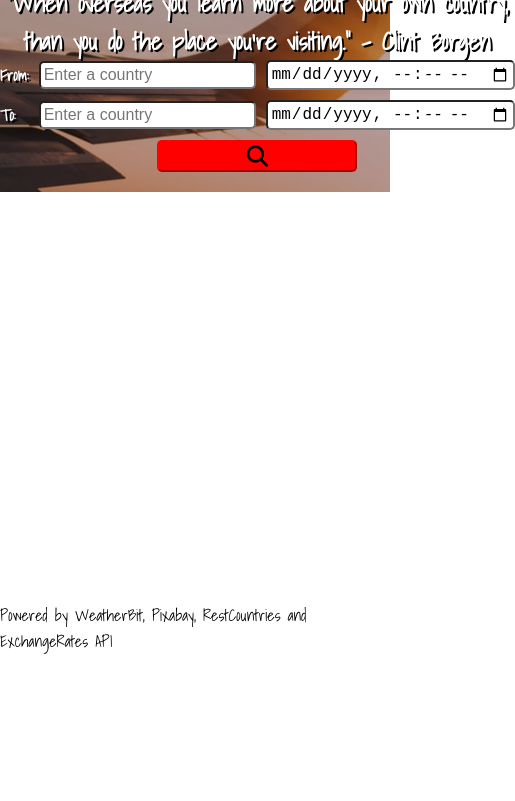
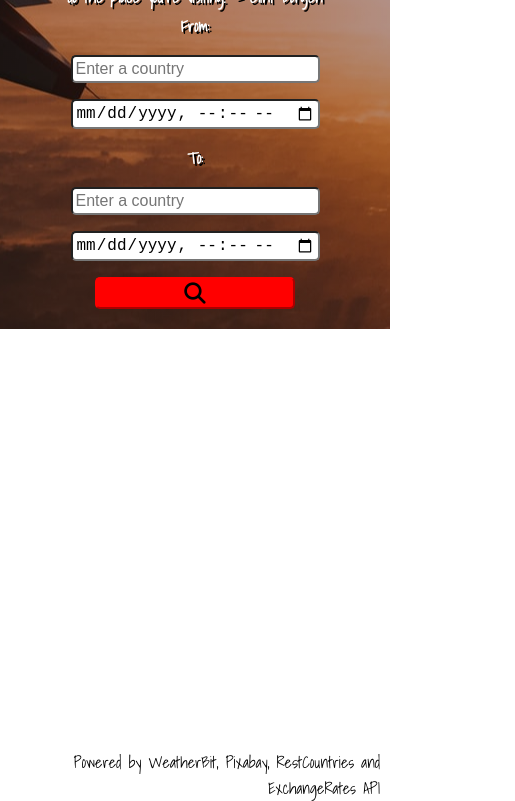
Before and after one commit to Kyle-Law/travel_planner, a website built with webpack: page src/client/views/index.html in a window 390 px wide. Shown: the part 119-920 px from the top of the page, 515 px wide, since content can reach past the window. Before the commit the page ends 844 px from the top, so only its background shows below. Built offline with nearby package versions, Linux system fonts and the light colour scheme; a web font is replaced by a local one.

Commit message:
Fixed responsiveness

```diff
--- a/src/client/styles/base.scss
+++ /dev/null
@@ -1,18 +0,0 @@
-body {
-    display: flex;
-    flex-direction: column;
-    min-height: 100vh;
-}
-
-main {
-    flex: 2;
-}
-
-section {
-    max-width: 800px;
-    margin: 50px auto;
-}
-
-.highlight {
-    font-weight: 800;
-}
--- a/src/client/styles/footer.scss
+++ /dev/null
@@ -1,5 +0,0 @@
-footer {
-    background: black;
-    color: white;
-    padding: 10px;
-}
--- a/src/client/styles/form.scss
+++ /dev/null
@@ -1,12 +0,0 @@
-form {
-    border: 1px solid #545454;
-    border-radius: 3px;
-    padding: 40px;
-}
-
-input {
-    padding: 5px 20px;
-    width: 100%;
-    line-height: 16px;
-    margin: 10px 0;
-}
--- a/src/client/styles/header.scss
+++ /dev/null
@@ -1,5 +0,0 @@
-header {
-    display: flex;
-    justify-content: space-between;
-    padding: 10px 40px;
-}
--- a/src/client/styles/style.scss
+++ b/src/client/styles/style.scss
@@ -7,8 +7,7 @@
 
 body {
     min-height: 100%;
-    font-family: yellowRabbit;
-    font-family: 'Glegoo', serif;
+    // font-family: 'Glegoo', serif;
     font-family: 'Shadows Into Light', cursive;
 }
 
@@ -117,12 +116,21 @@ footer {
     height: 3em;
     float: right;
     margin-right: 10px;
+    text-align: right;
+}
+
+.centralize {
+    display: grid;
+    place-items: center;
+    margin-top: 20px;
 }
 
 .result_container {
     color: white;
     width: max-content;
     min-height: 400px;
+    text-align: center;
+    border-radius: 4px;
 }
 
 #landing_wrapper {
@@ -134,22 +142,32 @@ footer {
 // Media Queries
 @media (max-width:1159px) {
     form {
-        grid-auto-flow:row;
-        grid-template-columns: repeat(3,max-content);
+        // grid-auto-flow:row;
+        // grid-template-columns: repeat(3,max-content);
+        // grid-auto-flow
     }
 }
 
 @media (max-width:768px) {
     .container h1 {
-        font-size: 4rem;
+        font-size: 3rem;
+    }
+
+    form {
+        display: flex;
+        flex-direction: column;
+        text-align: center;
     }
 
     .container h3 {
-        font-size: 1.5rem;
+        font-size: 1rem;
     }
 
     form label, form input {
         font-size: 1rem;
+        width: 100%;
+        margin: 3px 0;
+
     }
 
     form label {
--- a/src/client/views/index.html
+++ b/src/client/views/index.html
@@ -4,7 +4,7 @@
     <meta charset="UTF-8">
     <meta name="viewport" content="width=device-width, initial-scale=1.0">
     <title>Travel Planner</title>
-    <link rel="stylesheet" href="styles.css">
+    <!-- <link rel="stylesheet" href="style.css"> -->
     <!-- <script defer src="script.js"></script> -->
     <script defer src="https://kit.fontawesome.com/6887534a1e.js" crossorigin="anonymous"></script>
     <!-- <script>
@@ -31,11 +31,15 @@
             <input type="submit" value="&#xf002;" id="submit">
         </form>
     </div>
-    <div class="result_container" id="#landing_wrapper">
-        <p class="result"></p>
-        <p class="exchange_rate"></p>
-        <ul></ul>
+
+    <div class="centralize">
+        <div class="result_container" id="#landing_wrapper">
+            <p class="result"></p>
+            <p class="exchange_rate"></p>
+            <ul></ul>
+        </div>
     </div>
+
 
     <footer>
         Powered by WeatherBit, Pixabay, RestCountries and ExchangeRates API
```
Also changed, not shown: src/client/js/app.js (+6 -45 lines), src/client/js/app.test.js (added, +16 -0 lines), src/client/js/formHandler.js (deleted, +0 -41 lines), src/client/js/formHandler.test.js (deleted, +0 -9 lines), src/client/js/validator.js (deleted, +0 -9 lines), src/client/js/validator.test.js (deleted, +0 -6 lines), src/client/media/font/yellow_rabbit/License Request.txt (deleted, +0 -12 lines), .babelrc (added), src/client/media/font/yellow_rabbit/Yellow-Rabbit.png (deleted), src/client/media/font/yellow_rabbit/yellow_rabbit.otf (deleted).
